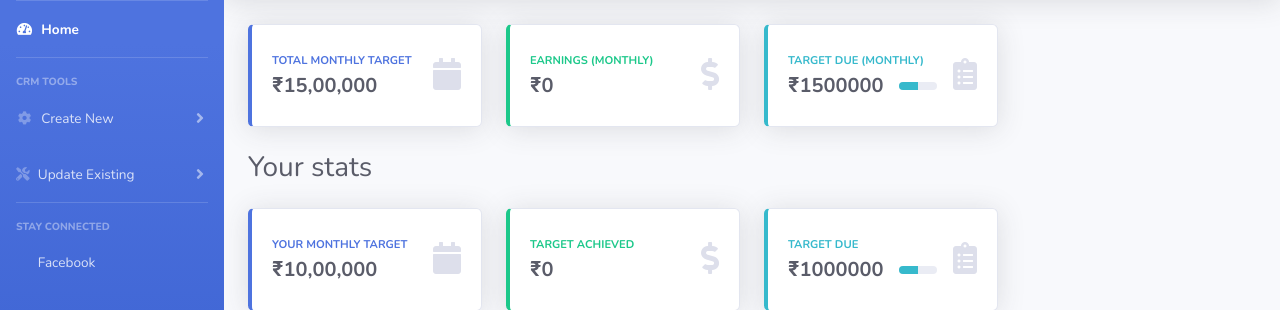
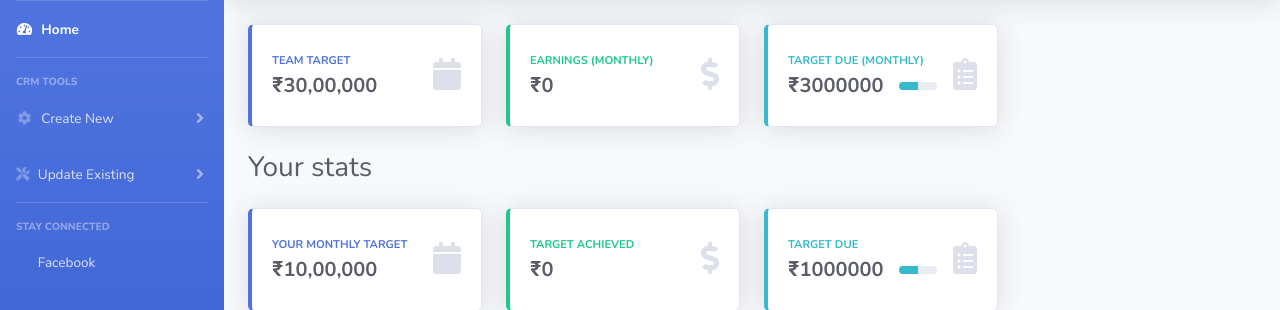
Before and after one commit to engagepy/go-CRM-andaman, a Django app: page / in a window 1280 px wide. Shown: the part 70-380 px from the top of the page. Run offline with Django 4.2, Linux system fonts and the light colour scheme; the visitor is signed in with stand-in values (Sample User, id 1); data comes from the database, SQL or seed files in the repository; data that the repository does not hold is empty; parts of the project's set-up code (start-up, migrations or seed data) failed here and were passed over; some libraries are stand-ins or nearby versions.

Commit message:
graph math corrected and index tweaked (#51)

```diff
--- a/gobasic/templates/gobasic/index.html
+++ b/gobasic/templates/gobasic/index.html
@@ -12,8 +12,8 @@
       <div class="card-body">
           <div class="row no-gutters align-items-center">
               <div class="col mr-2">
-                  <div class="text-xs font-weight-bold text-primary text-uppercase mb-1">Total Monthly target</div>
-                  <div class="h5 mb-0 font-weight-bold text-gray-800">₹15,00,000</div>
+                  <div class="text-xs font-weight-bold text-primary text-uppercase mb-1">Team Target</div>
+                  <div class="h5 mb-0 font-weight-bold text-gray-800">₹30,00,000</div>
               </div>
               <div class="col-auto">
                   <i class="fas fa-calendar fa-2x text-gray-300"></i>
--- a/gobasic/views.py
+++ b/gobasic/views.py
@@ -93,7 +93,7 @@ class IndexView(LoginRequiredMixin, TemplateView):
             if trip.booked:
                 all_trips_revenue += trip.total_trip_cost
         context['all_trips_revenue'] = all_trips_revenue
-        context['target_due_company'] = 1500000 - all_trips_revenue
+        context['target_due_company'] = 3000000 - all_trips_revenue
 
         user_type = user.user_type
         all_sources = Customer.objects.values('source').annotate(count=Count('id'))
@@ -108,12 +108,13 @@ class IndexView(LoginRequiredMixin, TemplateView):
 
             user_revenue_monthly = {}
             for trip in user_trips:
-                trip_created_month = trip.entry_created.month
-                if trip_created_month in user_revenue_monthly:
-                    user_revenue_monthly[trip_created_month] += trip.total_trip_cost
-                else:
-                    user_revenue_monthly[trip_created_month] = 0
-                    user_revenue_monthly[trip_created_month] += trip.total_trip_cost
+                if trip.booked:
+                    trip_created_month = trip.entry_created.month
+                    if trip_created_month in user_revenue_monthly:
+                        user_revenue_monthly[trip_created_month] += trip.total_trip_cost
+                    else:
+                        user_revenue_monthly[trip_created_month] = 0
+                        user_revenue_monthly[trip_created_month] += trip.total_trip_cost
 
             context['user_revenue_monthly'] = user_revenue_monthly
 
```
